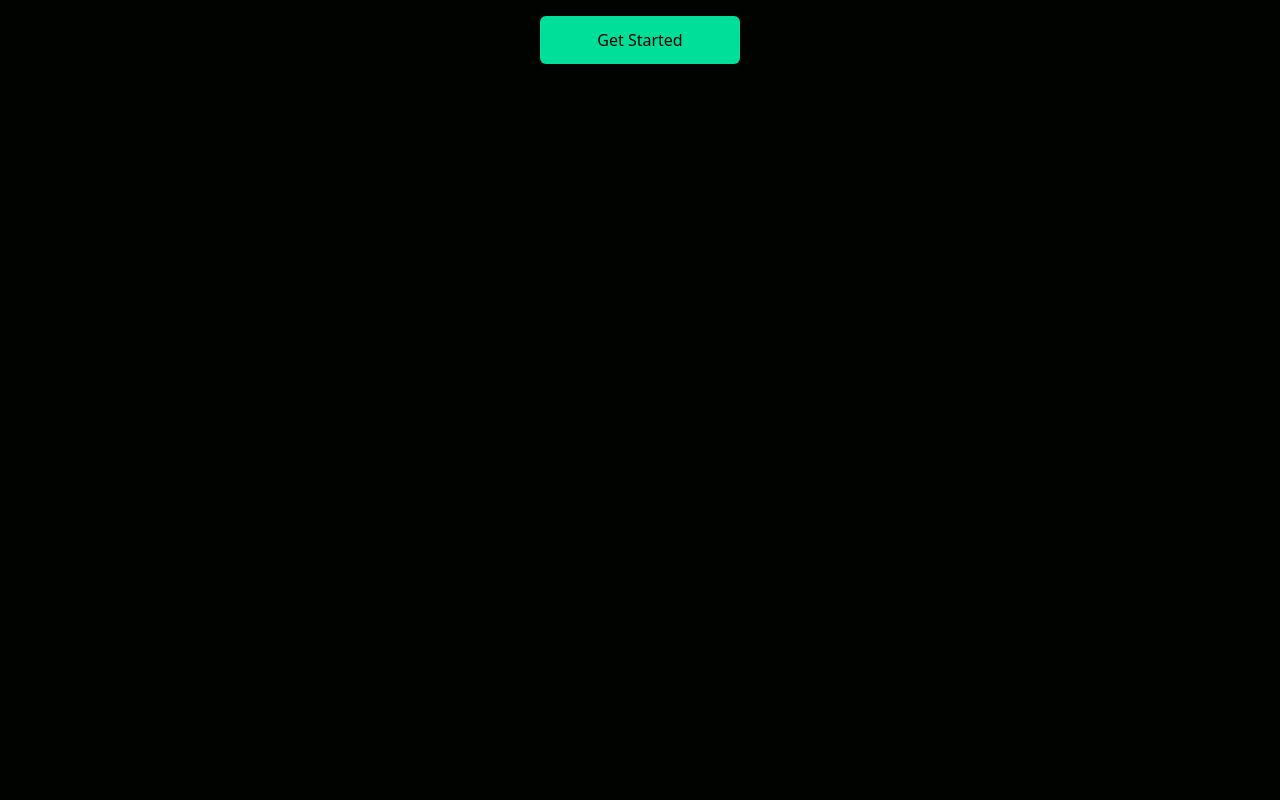
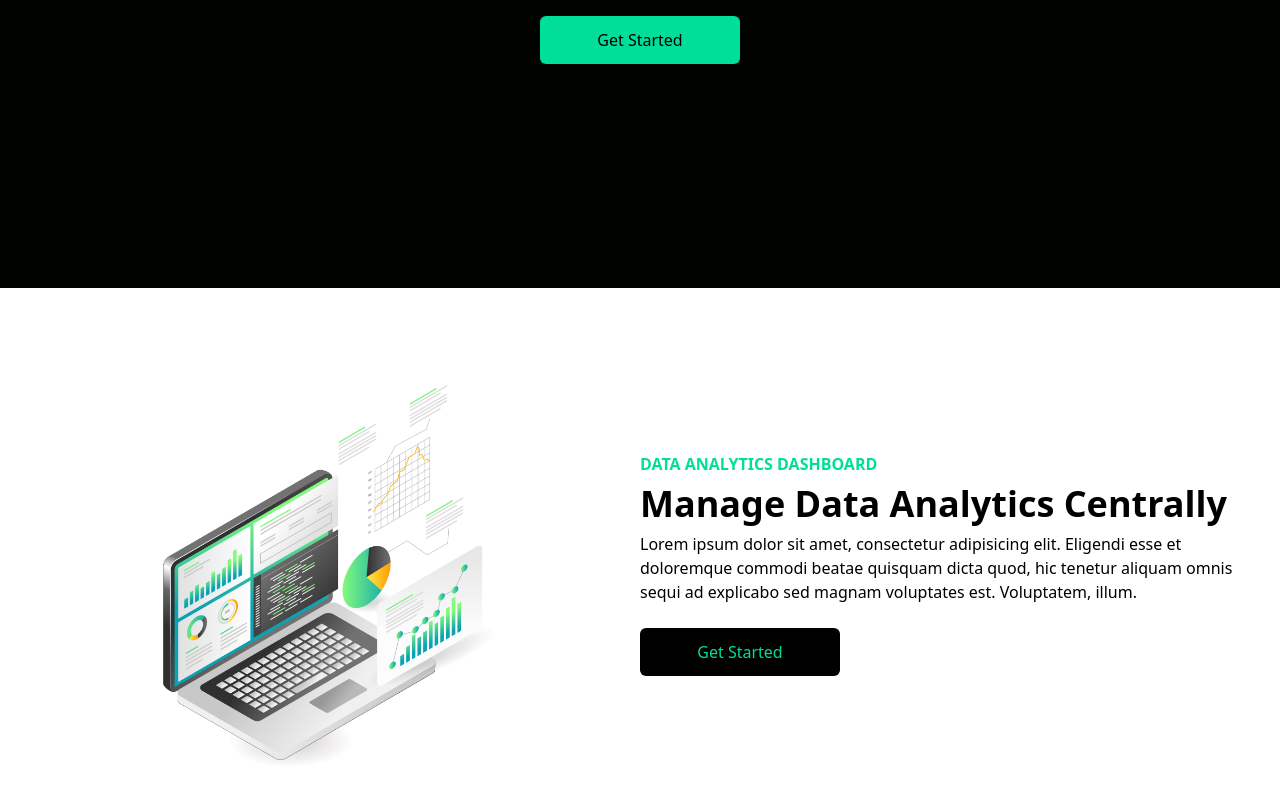
Before and after one commit to Typher7/finance-web, a React (Create React App) app: page / in a window 1280 px wide. Shown: the part 512-1312 px from the top of the page. Before the commit the page ends 800 px from the top, so only its background shows below. Built offline with nearby package versions, Linux system fonts and the light colour scheme.

Commit message:
Analytics component done

```diff
--- a/src/components/Analytics.jsx
+++ b/src/components/Analytics.jsx
@@ -1,8 +1,21 @@
 import React from 'react'
+import Laptop from '../assets/laptop.jpg'
 
 const Analytics = () => {
   return (
-    <div className='w-full bg-white'>
+    <div className='w-full bg-white py-16 px-4'>
+      <div className='max-w-[1240px] mx-auto grid md:grid-cols-2'>
+        <img className='w-[500px] mx-auto my-4' src={Laptop} alt="/" />
+        <div className='flex flex-col justify-center'>
+          <p className='text-[#00df9a] font-bold'>DATA ANALYTICS DASHBOARD</p>
+          <h1 className='md:text-4xl sm:text-3xl text-2xl font-bold py-2'>Manage Data Analytics Centrally</h1>
+          <p>
+            Lorem ipsum dolor sit amet, consectetur adipisicing elit. Eligendi esse et doloremque commodi beatae quisquam dicta quod, hic tenetur aliquam omnis sequi ad explicabo sed magnam voluptates est. Voluptatem, illum.
+          </p>
+          <button className="bg-black text-[#00df9a] w-[200px] rounded-md font-medium my-6  mx-auto md:mx-0 py-3">Get Started</button>
+        </div>
+
+      </div>
 
     </div>
   )
```
